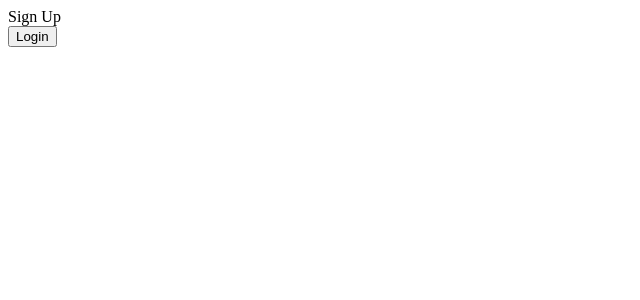
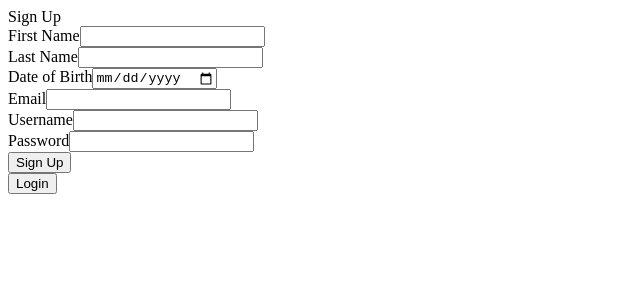
Before and after one commit to JoeSheen/otllo, a Vue app in the folder frontend/otllo-ui/: page / in a window 1280 px wide. Both pictures are taken after a click on the button "Sign Up". Shown: the top 300 px of the page, without its empty margins (0-640 px from the left). Built offline with nearby package versions, Linux system fonts and the light colour scheme.

Commit message:
Added validation package and created basic signup page

```diff
--- a/frontend/otllo-ui/package.json
+++ b/frontend/otllo-ui/package.json
@@ -9,6 +9,8 @@
     "preview": "vite preview"
   },
   "dependencies": {
+    "@vuelidate/core": "^2.0.3",
+    "@vuelidate/validators": "^2.0.4",
     "axios": "^1.7.7",
     "vue": "^3.5.12",
     "vue-router": "^4.4.5"
--- a/frontend/otllo-ui/src/api/axios-api.ts
+++ b/frontend/otllo-ui/src/api/axios-api.ts
@@ -1,11 +1,15 @@
-import axios from "axios";
+import axios, { AxiosResponse } from "axios";
 
 const axiosInst = axios.create({
   baseURL: "http://localhost:9092/api/v1/",
   timeout: 2000,
 });
 
-export const request = (method: string, url: string, data: any) => {
+export const request = (
+  method: string,
+  url: string,
+  data: any
+): Promise<AxiosResponse<any, any>> => {
   return axiosInst({
     method: method,
     url: url,
--- a/frontend/otllo-ui/src/views/LoginView.vue
+++ b/frontend/otllo-ui/src/views/LoginView.vue
@@ -1,8 +1,13 @@
 <script>
+import { useVuelidate } from "@vuelidate/core";
+import { required } from "@vuelidate/validators";
 import { request } from "../api/axios-api";
 
 export default {
   name: "LoginView",
+  setup: function () {
+    return { v$: useVuelidate() };
+  },
   data: function () {
     return {
       loginDetails: {
@@ -11,15 +16,21 @@ export default {
       },
     };
   },
+  validations: function () {
+    return {
+      loginDetails: {
+        username: { required },
+        password: { required },
+      },
+    };
+  },
   methods: {
-    handleLogin() {
-      if (
-        this.loginDetails.username != "" &&
-        this.loginDetails.password != ""
-      ) {
+    async handleLogin() {
+      const isFormCorrect = await this.v$.$validate();
+      if (isFormCorrect) {
         // for now this will do
         request("POST", "auth/login", this.loginDetails).then((value) =>
-          console.log(value.data)
+          console.log(value)
         );
       }
     },
@@ -28,18 +39,20 @@ export default {
 </script>
 
 <template>
+  <div>Login</div>
   <form name="login-form">
-    <div>Login</div>
     <div>
       <label for="username">Username</label>
       <input id="username" type="text" v-model="loginDetails.username" />
+      <div v-if="v$.loginDetails.username.$error">Username is required</div>
     </div>
     <div>
       <label for="password">Password</label>
       <input id="password" type="password" v-model="loginDetails.password" />
+      <div v-if="v$.loginDetails.password.$error">Password is required</div>
     </div>
     <button type="submit" v-on:click.prevent="handleLogin()">Login</button>
   </form>
 
-  <button @click="$router.push('/signup/')">Sign Up</button>
+  <button @click="$router.push('/signup')">Sign Up</button>
 </template>
--- a/frontend/otllo-ui/src/views/SignupView.vue
+++ b/frontend/otllo-ui/src/views/SignupView.vue
@@ -1,22 +1,99 @@
 <script>
+import { useVuelidate } from "@vuelidate/core";
+import { required, minValue, email, minLength } from "@vuelidate/validators";
 import { request } from "../api/axios-api";
 
 export default {
   name: "SignupView",
+  setup: function () {
+    return { v$: useVuelidate() };
+  },
   data: function () {
     return {
-      signupDetails: {},
+      signupDetails: {
+        firstName: "",
+        lastName: "",
+        dateOfBirth: "",
+        gender: "",
+        email: "",
+        phoneNumber: "",
+        username: "",
+        password: "",
+        profileImagePath: "",
+        visible: true,
+        status: "Hey there! I'm on Otllo",
+      },
+    };
+  },
+  validations: function () {
+    return {
+      signupDetails: {
+        firstName: { required },
+        lastName: { required },
+        dateOfBirth: {
+          required,
+          minValue: (value) => value < new Date().toISOString(),
+        },
+        email: {
+          required,
+          email,
+        },
+        username: {
+          required,
+          minLengthValue: minLength(3),
+          // TODO: add cumstom validator to ensure username starts with '#'
+        },
+        password: {
+          required,
+          minLengthValue: minLength(1), //8),
+        },
+      },
     };
   },
   methods: {
-    handleSignup() {},
+    async handleSignup() {
+      const isFormCorrect = await this.v$.$validate();
+      if (isFormCorrect) {
+        // for now this will do
+        request("POST", "auth/signup", this.signupDetails).then((value) =>
+          console.log(value)
+        );
+      }
+    },
   },
 };
 </script>
 
 <template>
+  <div>Sign Up</div>
   <form name="signup-form">
-    <div>Sign Up</div>
+    <div>
+      <label for="firstName">First Name</label>
+      <input id="firstName" type="text" v-model="signupDetails.firstName" />
+    </div>
+    <div>
+      <label for="lastName">Last Name</label>
+      <input id="lastName" type="text" v-model="signupDetails.lastName" />
+    </div>
+    <div>
+      <label for="dateOfBirth">Date of Birth</label>
+      <input id="dateOfBirth" type="date" v-model="signupDetails.dateOfBirth" />
+    </div>
+    <div>
+      <label for="email">Email</label>
+      <input id="email" type="email" v-model="signupDetails.email" />
+    </div>
+    <div>
+      <label for="username">Username</label>
+      <input id="username" type="text" v-model="signupDetails.username" />
+    </div>
+    <div>
+      <label for="password">Password</label>
+      <input id="password" type="password" v-model="signupDetails.password" />
+    </div>
+
+    <button v-on:click.prevent="handleSignup()" type="submit">Sign Up</button>
   </form>
+
   <button @click="$router.push('/')">Login</button>
 </template>
```
Also changed, not shown: 1 other file (tests, documents, lock files or other folders).
